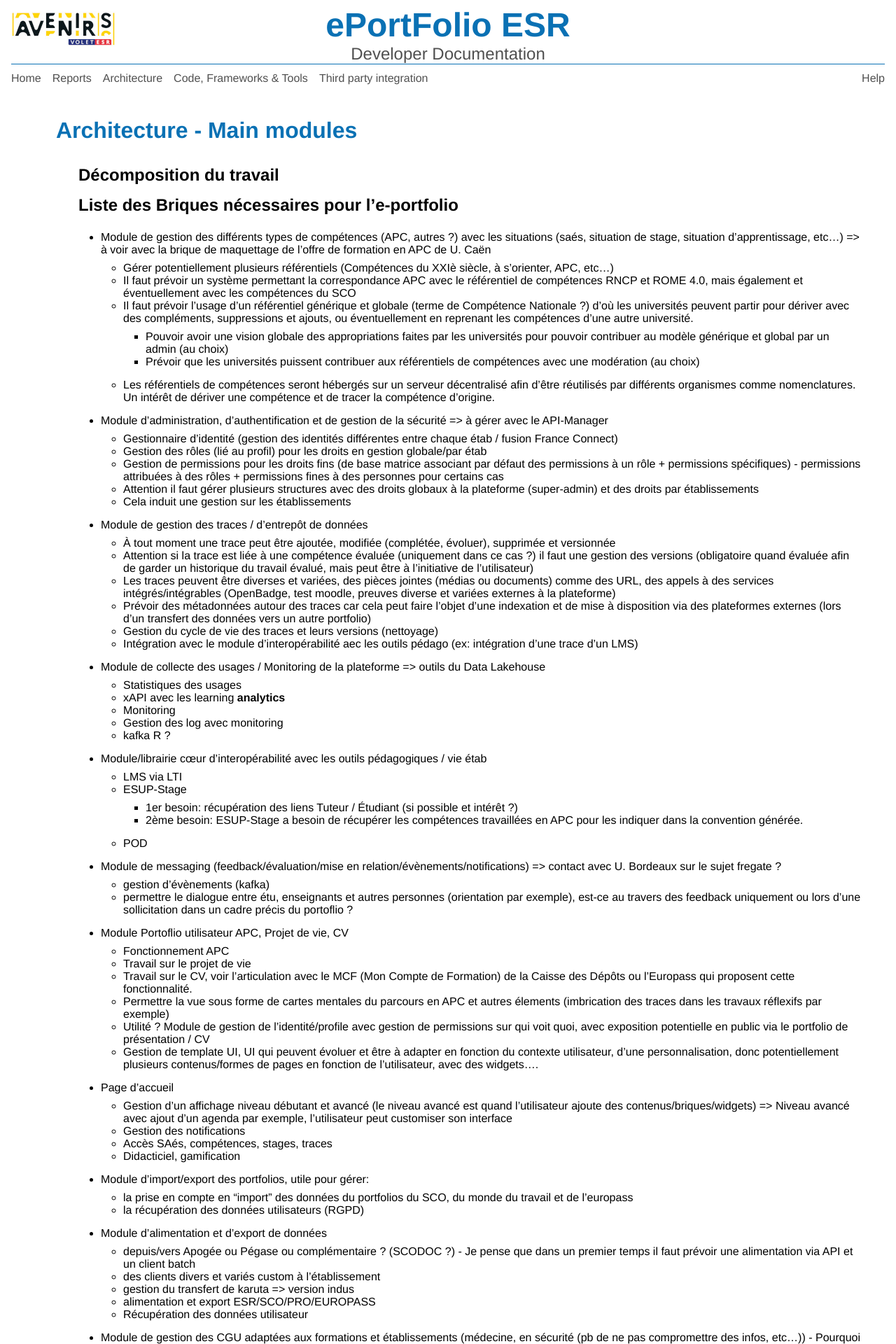
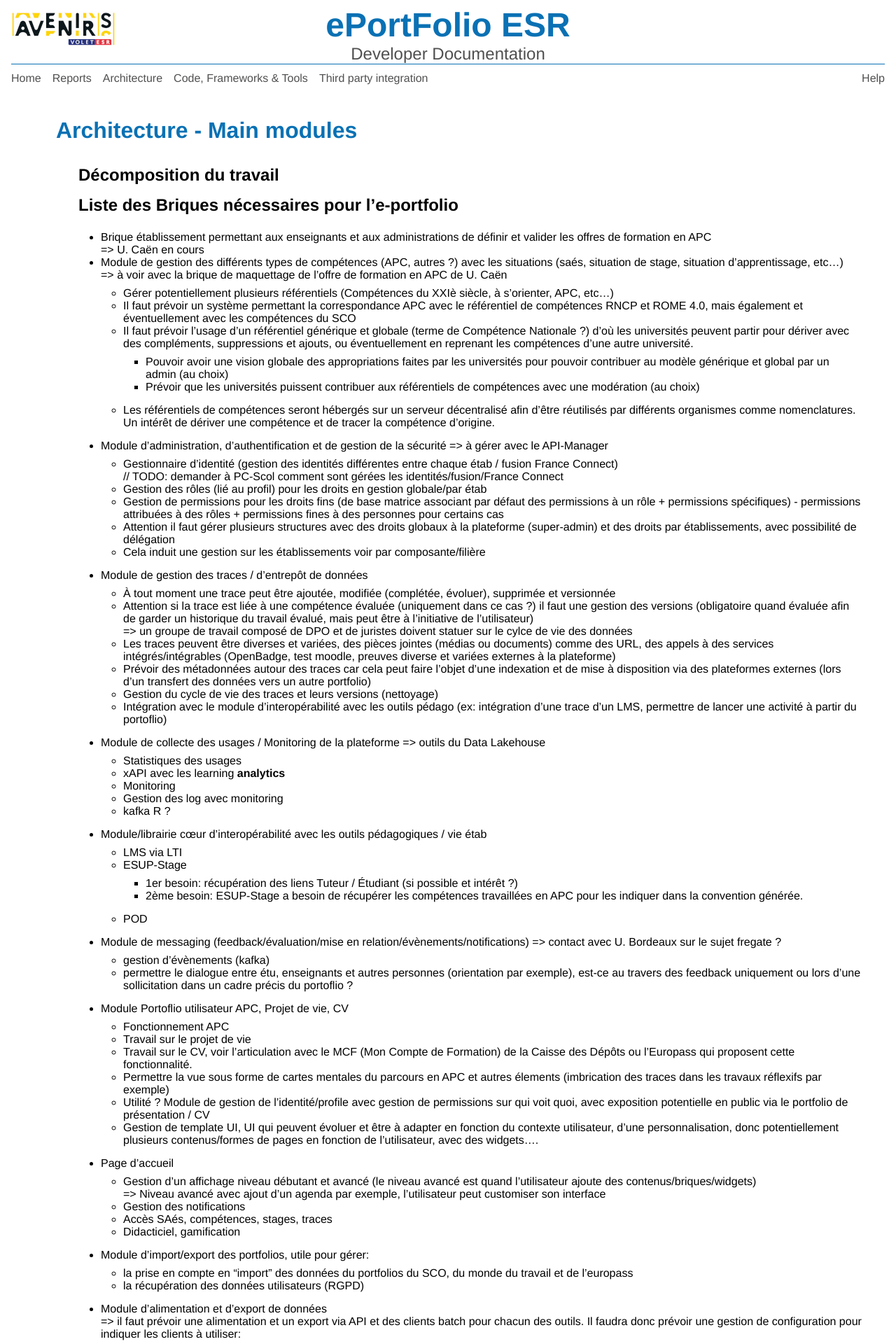
Before and after one commit to giraudin/dev-doc, a Jekyll site: the page built from pages/arch/arch-main-modules/arch-main-modules.markdown, in a window 1280 px wide. Shown: the top 1920 px of the page at 70% size. Built offline with Jekyll 4.4.1, drawn with Linux system fonts in a browser that asks for light colours; some of the changed text lies outside the part shown.

Commit message:
doc: Update arch-main-modules.markdown
Fix + add

```diff
--- a/pages/arch/arch-main-modules/arch-main-modules.markdown
+++ b/pages/arch/arch-main-modules/arch-main-modules.markdown
@@ -8,7 +8,10 @@ permalink: /arch-main-modules/
 
 ## Liste des Briques nécessaires pour l'e-portfolio
 
-* Module de gestion des différents types de compétences (APC, autres ?) avec les situations (saés, situation de stage, situation d'apprentissage, etc...) => à voir avec la brique de maquettage de l'offre de formation en APC de U. Caën
+* Brique établissement permettant aux enseignants et aux administrations de définir et valider les offres de formation en APC\
+  => U. Caën en cours
+* Module de gestion des différents types de compétences (APC, autres ?) avec les situations (saés, situation de stage, situation d'apprentissage, etc...)\
+=> à voir avec la brique de maquettage de l'offre de formation en APC de U. Caën
   * Gérer potentiellement plusieurs référentiels (Compétences du XXIè siècle, à s'orienter, APC, etc...)
   * Il faut prévoir un système permettant la correspondance APC avec le référentiel de compétences RNCP  et ROME 4.0, mais également et éventuellement avec les compétences du SCO
   * Il faut prévoir l'usage d'un référentiel générique et globale (terme de Compétence Nationale ?) d'où les universités peuvent partir pour dériver avec des compléments, suppressions et ajouts, ou éventuellement en reprenant les compétences d'une autre université.
@@ -16,18 +19,20 @@ permalink: /arch-main-modules/
     * Prévoir que les universités puissent contribuer aux référentiels de compétences avec une modération (au choix)
   * Les référentiels de compétences seront hébergés sur un serveur décentralisé afin d'être réutilisés par différents organismes comme nomenclatures. Un intérêt de dériver une compétence et de tracer la compétence d'origine.
 * Module d'administration, d'authentification et de gestion de la sécurité => à gérer avec le API-Manager
-  * Gestionnaire d'identité (gestion des identités différentes entre chaque étab / fusion France Connect)
+  * Gestionnaire d'identité (gestion des identités différentes entre chaque étab / fusion France Connect)\
+  // TODO: demander à PC-Scol comment sont gérées les identités/fusion/France Connect
   * Gestion des rôles (lié au profil) pour les droits en gestion globale/par étab
   * Gestion de permissions pour les droits fins (de base matrice associant par défaut des permissions à un rôle + permissions spécifiques) - permissions attribuées à des rôles + permissions fines à des personnes pour certains cas
-  * Attention il faut gérer plusieurs structures avec des droits globaux à la plateforme (super-admin) et des droits par établissements
-  * Cela induit une gestion sur les établissements
+  * Attention il faut gérer plusieurs structures avec des droits globaux à la plateforme (super-admin) et des droits par établissements, avec possibilité de délégation
+  * Cela induit une gestion sur les établissements voir par composante/filière
 * Module de gestion des traces / d'entrepôt de données
   * À tout moment une trace peut être ajoutée, modifiée (complétée, évoluer), supprimée et versionnée
-  * Attention si la trace est liée à une compétence évaluée (uniquement dans ce cas ?) il faut une gestion des versions (obligatoire quand évaluée afin de garder un historique du travail évalué, mais peut être à l'initiative de l'utilisateur)
+  * Attention si la trace est liée à une compétence évaluée (uniquement dans ce cas ?) il faut une gestion des versions (obligatoire quand évaluée afin de garder un historique du travail évalué, mais peut être à l'initiative de l'utilisateur)\
+    => un groupe de travail composé de DPO et de juristes doivent statuer sur le cylce de vie des données
   * Les traces peuvent être diverses et variées, des pièces jointes (médias ou documents) comme des URL, des appels à des services intégrés/intégrables (OpenBadge, test moodle, preuves diverse et variées externes à la plateforme)
   * Prévoir des métadonnées autour des traces car cela peut faire l'objet d'une indexation et de mise à disposition via des plateformes externes (lors d'un transfert des données vers un autre portfolio)
   * Gestion du cycle de vie des traces et leurs versions (nettoyage)
-  * Intégration avec le module d'interopérabilité aec les outils pédago (ex: intégration d'une trace d'un LMS)
+  * Intégration avec le module d'interopérabilité avec les outils pédago (ex: intégration d'une trace d'un LMS, permettre de lancer une activité à partir du portoflio)
 * Module de collecte des usages / Monitoring de la plateforme => outils du Data Lakehouse
   * Statistiques des usages
   * xAPI avec les learning **analytics**
@@ -51,7 +56,7 @@ permalink: /arch-main-modules/
   * Utilité ? Module de gestion de l'identité/profile avec gestion de permissions sur qui voit quoi, avec exposition potentielle en public via le portfolio de présentation / CV
   * Gestion de template UI, UI qui peuvent évoluer et être à adapter en fonction du contexte utilisateur, d'une personnalisation, donc potentiellement plusieurs contenus/formes de pages en fonction de l'utilisateur, avec des widgets....
 * Page d'accueil
-  * Gestion d'un affichage niveau débutant et avancé (le niveau avancé est quand l'utilisateur ajoute des contenus/briques/widgets)
+  * Gestion d'un affichage niveau débutant et avancé (le niveau avancé est quand l'utilisateur ajoute des contenus/briques/widgets)\
     => Niveau avancé avec ajout d'un agenda par exemple, l'utilisateur peut customiser son interface
   * Gestion des notifications
   * Accès SAés, compétences, stages, traces
@@ -59,8 +64,9 @@ permalink: /arch-main-modules/
 * Module d'import/export des portfolios, utile pour gérer:
   * la prise en compte en "import" des données du portfolios du SCO, du monde du travail et de l'europass
   * la récupération des données utilisateurs (RGPD)
-* Module d'alimentation et d'export de données
-  * depuis/vers Apogée ou Pégase ou complémentaire ? (SCODOC ?) - Je pense que dans un premier temps il faut prévoir une alimentation via API et un client batch
+* Module d'alimentation et d'export de données\
+  => il faut prévoir une alimentation et un export via API et des clients batch pour chacun des outils. Il faudra donc prévoir une gestion de configuration pour indiquer les clients à utiliser:
+  * outils de vie scolaire, depuis/vers Apogée ou Pégase ou complémentaires
   * des clients divers et variés custom à l'établissement
   * gestion du transfert de karuta => version indus
   * alimentation et export ESR/SCO/PRO/EUROPASS
@@ -83,15 +88,15 @@ Tentative de centralisation des datas au format json sur un data-lake, le portfo
   * de définir (d'instancier) différents types de compétences (on peut modéliser sous forme d'arbre infini mais dont le métier fixera les limitations),
   * en lien avec les apprentissages (par abstraction apprentissage = compétence mais considéré comme élément sous-jacent)
   * avec potentiellement des niveaux sur cet objet abstrait
-  * lié à de potentielles évaluations (de différents types: note, niveau, type énuméré, etc...).
-  * => Nécessite une personne qui deviendra un référent/expert métier pour spécifier le modèle objet, capable auditer d'Éric et Aurélie (autre personne ?) et devra tester la modélisation/l'instanciation de compétences (cela reviendrait à renseigner des référentiels pour les tester).
+  * lié à de potentielles évaluations (de différents types: note, niveau, type énuméré, etc...).\
+   => Nécessite une personne qui deviendra un référent/expert métier pour spécifier le modèle objet, capable auditer d'Éric et Aurélie (autre personne ?) et devra tester la modélisation/l'instanciation de compétences (cela reviendrait à renseigner des référentiels pour les tester).
 * Expert métier Pégase (PC-Scol) / Apogée (AMUE) pour l'interopérabilité des PF:
-  * Alimentation de la PF de portfolio: Peuplement des utilisateurs, des référentiels de formations/compétences, établissements et composantes ?
+  * Alimentation de la PF de portfolio: Peuplement des utilisateurs, des référentiels de formations/compétences, établissements et composantes
   * Alimentation des outils Apogée et Pégase avec remontée des notes (potentiellement)
 * Spécification des différentes statistiques, tableaux de bords et learning analytics. Nécessite un expert métier pour la spécification des event xAPI à produire, ainsi que d'un data scientist/dataOps/data engeneer pour la production et l'exploitation des statistiques d'usage ainsi que de l'amélioration de la plateforme.
-* Intégration d'outil de type LMS avec l'usage potentiel des protocoles LTI (expert métier), le but étant de définir les spécifications d'interaction et de récupération des données produites comme preuves (ou de lancer une activité à faire dans Moodle). Peut-être travail d'Amiens suite au module Moodle dans karuta.
-* Intégration avec des outils tiers: OpenBadge -> experts métiers spécifiant les protocoles/webflow ?
+* Intégration d'outil de type LMS avec l'usage potentiel des protocoles LTI (expert métier), le but étant de définir les spécifications d'interaction et de récupération des données produites comme preuves (ou de lancer une activité à faire dans Moodle). Travail de l'U. d'Amiens ou autre université sur un module Moodle dans karuta.
+* Intégration avec des outils tiers: OpenBadge -> experts métiers spécifiant les protocoles/webflow
 * Spécifier l'administration et la gestion des rôles et permissions en fonction du CDC fonctionnel, besoin d'une expertise fonctionnel pour spécifier techniquement ce module.
-* Besoin d'un expert RGAA
-* Spécialiste capable de comprendre le modèle de données du portfolio karuta pour la migration vers la PF indus. Ce même spécialiste devra être capable de spécifier le modèle des métadonnées des portfolios de la version Indus. Coût d'un tel process, est-ce viable économiquement ? Il y a des besoins, mais ?
+* Besoin d'un développeur référent et ayant une expertise RGAA
+* Spécialiste capable de comprendre le modèle de données xml du portfolio karuta pour la migration vers la PF indus. Ce même spécialiste devra être capable de spécifier le modèle des métadonnées des portfolios de la version Indus.
 * Pour le travail avec le SCO, il est prévu une plateforme de stockage de données au format json dans un data-lake - stockage objet de type S3. Il sera utile de dissocier les données à usages ponctuels des données d'usage courant pour spécifier le type de stockage et donc faire des économies d'échelle
```
Also changed, not shown: other parts of pages/arch/arch-main-modules/arch-main-modules.markdown (+0 -1 lines).
